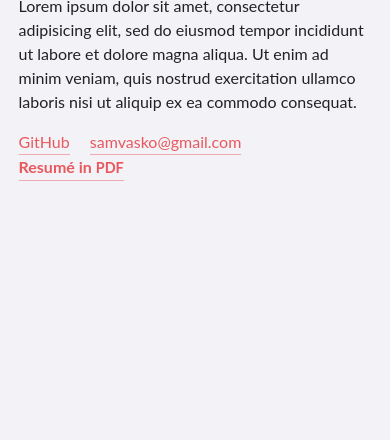
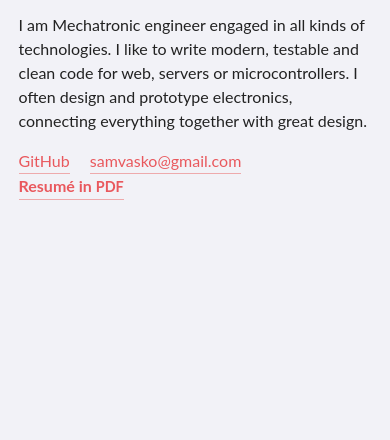
Before and after one commit to bliker/bliker.github.io, a plain HTML site: page index.html in a window 390 px wide. Shown: the part 423-863 px from the top of the page. Drawn offline with Linux system fonts and the light colour scheme.

Commit message:
Not sure if that sound cheesy

```diff
--- a/css/main.css
+++ b/css/main.css
@@ -122,7 +122,7 @@ a {
     }
 
     .content {
-        padding: 0 2ch;
+        padding: 2ch;
         margin-left: 0;
     }
 }
--- a/index.html
+++ b/index.html
@@ -21,15 +21,12 @@
                 </hgroup>
 
                 <p>
-                    Lorem ipsum dolor sit amet, consectetur adipisicing elit, sed do eiusmod
-                    tempor incididunt ut labore et dolore magna aliqua. Ut enim ad minim veniam,
-                    quis nostrud exercitation ullamco laboris nisi ut aliquip ex ea commodo
-                    consequat.
+                I am Mechatronic engineer engaged in all kinds of technologies. I like to write modern, testable and clean code for web, servers or microcontrollers. I often design and prototype electronics, connecting everything together with great design.
                 </p>
 
                 <p>
-                    <a href="#">GitHub</a>
-                    <a href="#">samvasko@gmail.com</a>
+                    <a href="https://github.com/bliker">GitHub</a>
+                    <a href="mailto:samvasko@gmail.com">samvasko@gmail.com</a>
                     <strong><a href="#">Resumé in <span class="small-caps">PDF</span></a></strong>
                 </p>
             </div>
```
